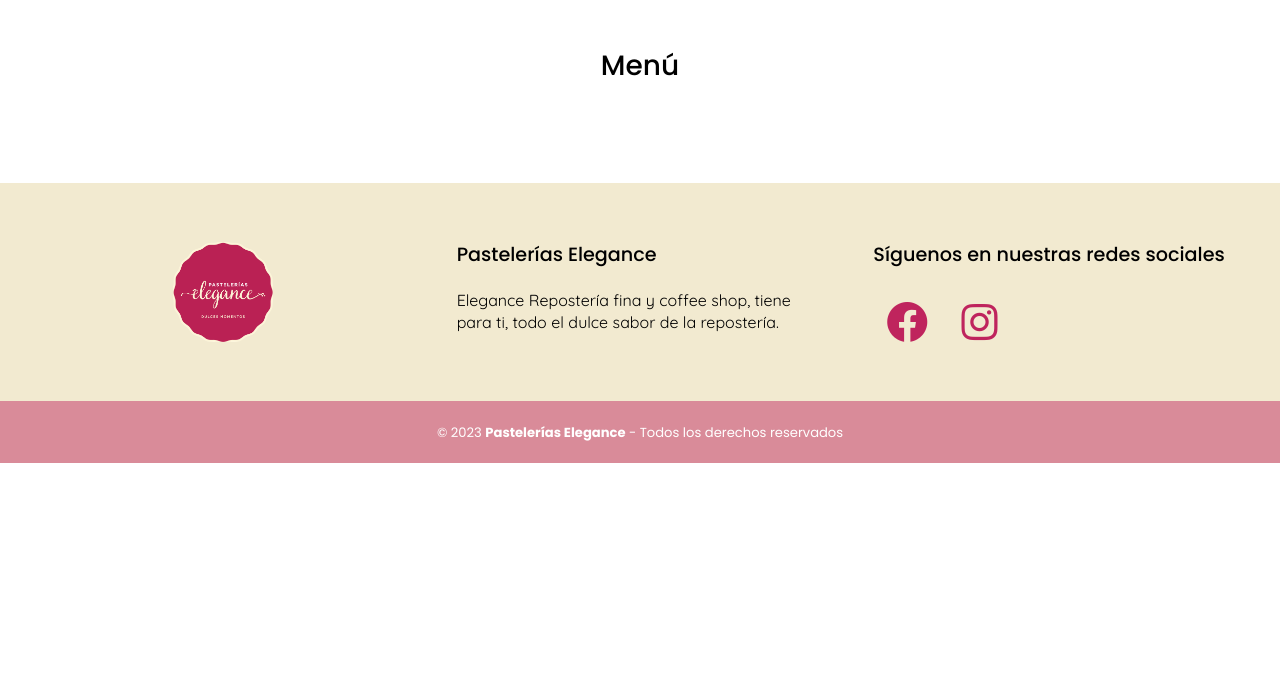
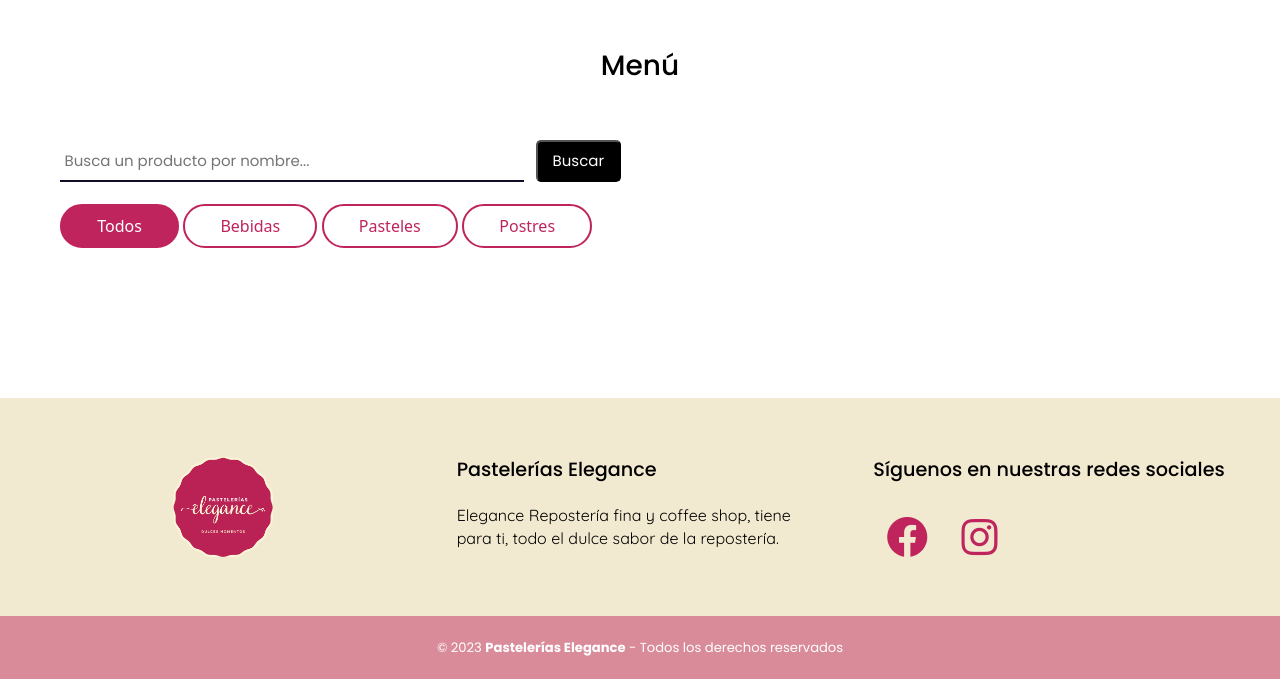
Before and after one commit to paulinau/BakeryWebsite, a PHP site: page /productos.php in a window 1280 px wide. Shown: the part 525-1204 px from the top of the page. Before the commit the page ends 988 px from the top, so only its background shows below. Run offline with PHP 8.4, Linux system fonts and the light colour scheme; data that the repository does not hold is empty.

Commit message:
product-filter done

```diff
--- a/css/style_products.css
+++ b/css/style_products.css
@@ -32,6 +32,60 @@ img
     font-weight: 500;
 }
 
+.wrapper
+{
+    width: 100%;
+    margin: 0 auto;
+}
+
+#search-container
+{
+    margin: 1em 0;
+    font-size: 15px;
+    font-family: Poppins, sans-serif;
+}
+
+#search-container input
+{
+    border: none;
+    background-color: transparent;
+    width: 40%;
+    border-bottom: 2px solid #110f28;
+    padding: 0.5em 0.3em;
+}
+
+#search-container input:focus
+{
+    border-bottom-color: #BF245D;
+    outline: none;
+}
+
+#search-container button
+{
+    padding: 0.5em 1em;
+    margin-left: 1em;
+    background-color: #000;
+    color: #fff;
+    border-radius: 5px;
+    margin: 0.5em;
+}
+
+.button-value
+{
+    border: 2px solid #BF245D;
+    padding: 0.5em 2.2em;
+    border-radius: 3rem;
+    background-color: transparent;
+    color: #BF245D;
+    cursor: pointer;
+}
+
+.active
+{
+    background-color: #BF245D;
+    color: #fff;
+}
+
 .products-section
 {
     display: flex;
@@ -41,6 +95,7 @@ img
     flex-flow: wrap;
     align-items: left;
     height: 100%;
+    margin-top: 100px;
 }
 
 .card
@@ -91,7 +146,7 @@ img
     display: flex;
     justify-content: space-between;
     margin: 10px 0;
-    text-align: end;
+    text-align: start;
     width: 100%;
 }
 
@@ -113,8 +168,9 @@ img
 
 .card .card-details p
 {
+    text-align: center;
     font-size: 18px;
-    font-weight: 700;
+    font-weight: 600;
     margin-top: -2px;
 }
 
--- /dev/null
+++ b/js/script_productos.js
@@ -0,0 +1,25 @@
+const buttons = document.querySelectorAll('.button-value');
+const cards = document.querySelectorAll('.card');
+
+buttons.forEach(button => {
+    button.addEventListener('click', () => {
+        const category = button.dataset.category;
+
+        // Desactivar todos los botones
+        buttons.forEach(button => button.classList.remove('active'));
+
+        // Activar el botón actual
+        button.classList.add('active');
+
+        // Mostrar u ocultar los productos según la categoría seleccionada
+        cards.forEach(card => {
+            if (category === 'all') {
+                card.style.display = 'block';
+            } else if (card.classList.contains(category)) {
+                card.style.display = 'block';
+            } else {
+                card.style.display = 'none';
+            }
+        });
+    });
+});
--- a/productos.php
+++ b/productos.php
@@ -44,9 +44,22 @@ $resultado = $sql->fetchAll(PDO::FETCH_ASSOC);
         </div>
     </section>
 
-    <section div class="products-section">
+    <section>
+        <div class="wrapper">
+            <div id="search-container">
+                <input typer="search" id="search-input" placeholder="Busca un producto por nombre..."/>
+                <button id="search">Buscar</button>
+            </div>
+            <div id="buttons">
+                <button class="button-value active" data-category="all">Todos</button>
+                <button class="button-value" data-category=1>Bebidas</button>
+                <button class="button-value" data-category=2>Pasteles</button>
+                <button class="button-value" data-category=3>Postres</button>
+            </div>
+        </div>
+        <div class="products-section">
             <?php foreach ($resultado as $row) { ?>
-            <div class="card">
+                <div class="card <?php echo $row['id_categoria']; ?>">
                     <div class="card-img">
                         <?php
                             $id = $row['id_categoria'];
@@ -76,6 +89,7 @@ $resultado = $sql->fetchAll(PDO::FETCH_ASSOC);
                     <button>+</button>
                 </div>
             <?php } ?>
+        </div>
     </section>
 
 
@@ -109,6 +123,7 @@ $resultado = $sql->fetchAll(PDO::FETCH_ASSOC);
     <script src="https://cdn.jsdelivr.net/npm/@popperjs/core@2.11.6/dist/umd/popper.min.js" integrity="sha384-oBqDVmMz9ATKxIep9tiCxS/Z9fNfEXiDAYTujMAeBAsjFuCZSmKbSSUnQlmh/jp3" crossorigin="anonymous"></script>
     <script src="https://cdn.jsdelivr.net/npm/bootstrap@5.3.0-alpha1/dist/js/bootstrap.min.js" integrity="sha384-mQ93GR66B00ZXjt0YO5KlohRA5SY2XofN4zfuZxLkoj1gXtW8ANNCe9d5Y3eG5eD" crossorigin="anonymous"></script>
     <script type="text/javascript" src="js/script_index.js"></script>
+    <script type="text/javascript" src="js/script_productos.js"></script>
 
 </body>
 </html>
```
Also changed, not shown: info_product.html (deleted, +0 -61 lines). Lines whose indentation alone changed are shown as unchanged.
